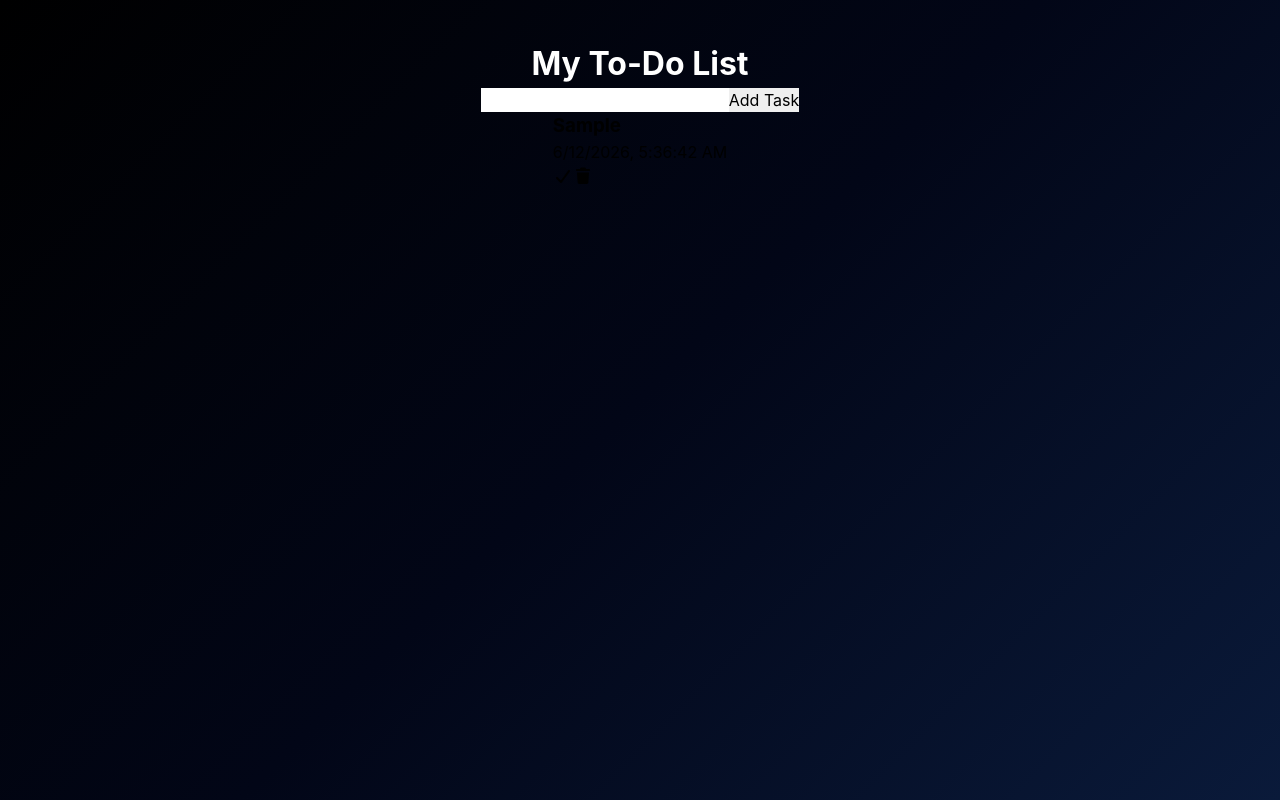
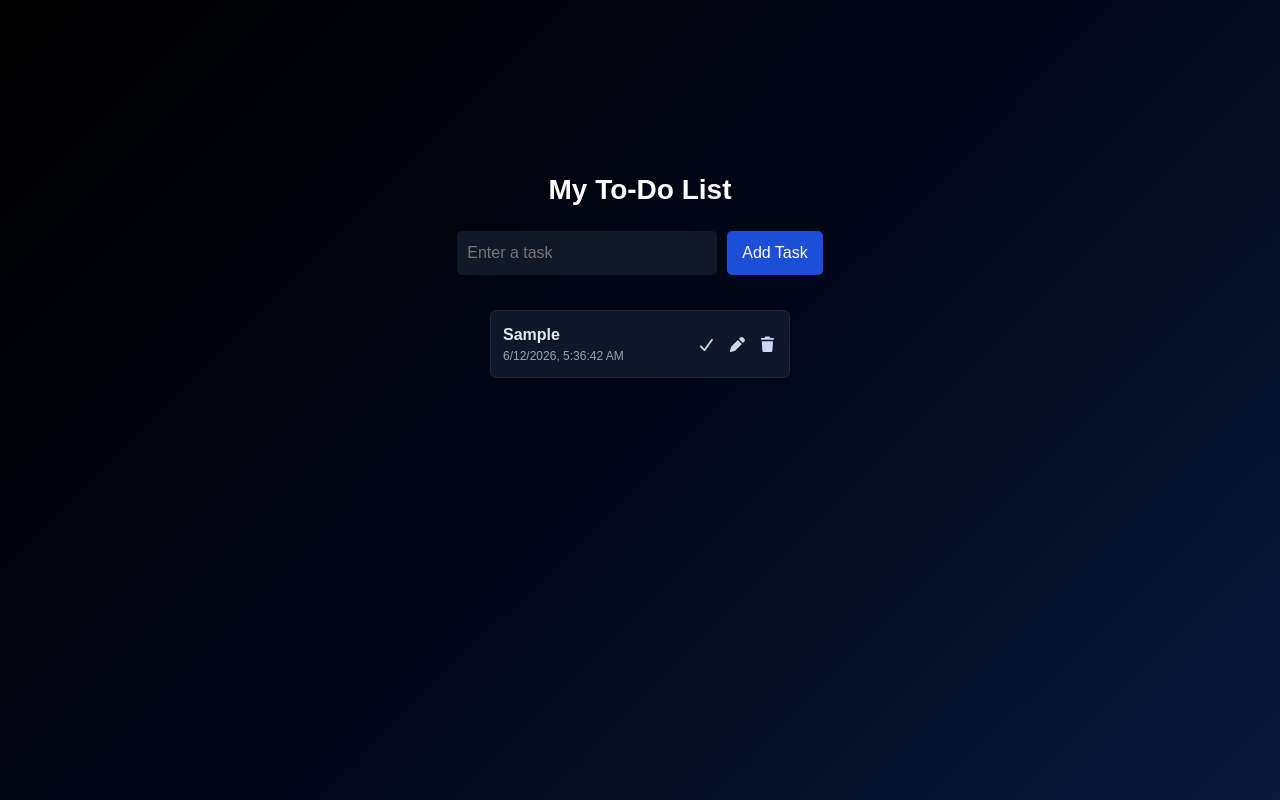
Before and after one commit to rataulharman/to-do, a React (Create React App) app: page / in a window 1280 px wide. Both pictures are taken after typing "Sample" into the empty fields and a click on the button "Add Task". Built offline with nearby package versions, Linux system fonts and the light colour scheme.

Commit message:
updated css for ui

```diff
--- a/src/App.js
+++ b/src/App.js
@@ -1,4 +1,4 @@
-import { useReducer, useState, useEffect } from "react";
+import { useReducer, useEffect, useState } from "react";
 import AddTask from "./components/AddTask";
 import TaskList from "./components/TaskList";
 
@@ -11,53 +11,44 @@ function reducer(state, action) {
       return state.filter(task => task.id !== action.payload);
 
     case "COMPLETE_TASK":
-      return state.map(task =>
-        task.id === action.payload
-          ? { ...task, completed: !task.completed }
-          : task
+      return state.map((task) =>
+        task.id === action.payload ? {...task, completed: !task.completed} : task
       );
 
     case "EDIT_TASK":
-      return state.map(task =>
-        task.id === action.payload.id
-          ? {
-              ...task,
-              text: action.payload.text,
-              date: new Date().toLocaleString()
-            }
-          : task
+      return state.map((task) =>
+        task.id === action.payload.id ? {...task, text: action.payload.text, date: new Date().toLocaleString() } : task
       );
-
     default:
       return state;
   }
 }
 
 function App() {
-  const [tasks, dispatch] = useReducer(reducer, [], () => {
-    const saved = localStorage.getItem("tasks");
-    return saved ? JSON.parse(saved) : [];
-  });
 
  const [taskText, setTaskText] = useState("");
  const [editId, setEditId] = useState(null);
 
-  useEffect(() => {
-    localStorage.setItem("tasks", JSON.stringify(tasks));
+  const [tasks, dispatch] = useReducer(reducer, [], () => {
+      const savedTasks = localStorage.getItem("tasks");
+      return savedTasks ? JSON.parse(savedTasks) : [];
+    }
+  );
+
+  useEffect(() => {localStorage.setItem("tasks",JSON.stringify(tasks));
   }, [tasks]);
 
   return (
     <div className="container">
       <h1>My To-Do List</h1>
-
       <AddTask
-        dispatch={dispatch}
         taskText={taskText}
         setTaskText={setTaskText}
         editId={editId}
         setEditId={setEditId}
-      />
+        dispatch={dispatch}/>
 
+      <div className="task-list">
         <TaskList
           tasks={tasks}
           dispatch={dispatch}
@@ -65,6 +56,7 @@ function App() {
           setEditId={setEditId}
         />
       </div>
+    </div>
   );
 }
 
--- a/src/components/AddTask.js
+++ b/src/components/AddTask.js
@@ -1,8 +1,8 @@
 function AddTask(props) {
   const handleSubmit = (e) => {
     e.preventDefault();
-    if (!props.taskText.trim()) return;
-
+     if (!props.taskText.trim())
+        return;
 if (props.editId === null) {
     props.dispatch({
       type: "ADD_TASK",
@@ -13,7 +13,7 @@ function AddTask(props) {
         date: new Date().toLocaleString()
       }
     });
-    } else {
+}   else {
       props.dispatch({
         type: "EDIT_TASK",
         payload: {
@@ -21,10 +21,8 @@ function AddTask(props) {
           text: props.taskText
         }
       });
-
         props.setEditId(null);
     }
-
     props.setTaskText("");
   };
 
@@ -32,10 +30,11 @@ function AddTask(props) {
     <section className="task-add">
         <form onSubmit={handleSubmit}>
             <input
+                type="text"
+                placeholder="Enter a task"
                 value={props.taskText}
-          onChange={(e) => props.setTaskText(e.target.value)}
-        />
-        <button>
+                onChange={(e) => props.setTaskText(e.target.value)}/>
+            <button type="submit">
                 {props.editId === null ? "Add Task" : "Update Task"}
             </button>
         </form>
--- a/src/components/TaskList.js
+++ b/src/components/TaskList.js
@@ -1,16 +1,17 @@
 import { FontAwesomeIcon } from "@fortawesome/react-fontawesome";
-import { faTrash, faCheck } from "@fortawesome/free-solid-svg-icons";
+import { faTrash, faPen, faCheck } from "@fortawesome/free-solid-svg-icons";
 
 function TaskList(props) {
   return (
     <div>
       {props.tasks.map((task) => (
-        <div key={task.id} className="task">
+        <div
+          key={task.id}
+          className={task.completed ? "task completed" : "task"}>
           <div>
             <h3>{task.text}</h3>
             <p>{task.date}</p>
           </div>
-
           <div className="icons">
             <FontAwesomeIcon
               icon={faCheck}
@@ -19,9 +20,13 @@ function TaskList(props) {
                   type: "COMPLETE_TASK",
                   payload: task.id
                 })
-              }
-            />
-
+              }/>
+            <FontAwesomeIcon
+              icon={faPen}
+              onClick={() => {
+                props.setEditId(task.id);
+                props.setTaskText(task.text);
+              }}/>
             <FontAwesomeIcon
               icon={faTrash}
               onClick={() =>
@@ -29,8 +34,7 @@ function TaskList(props) {
                   type: "DELETE_TASK",
                   payload: task.id
                 })
-              }
-            />
+              }/>
           </div>
         </div>
       ))}
--- a/src/css/index.css
+++ b/src/css/index.css
@@ -8,8 +8,89 @@
     min-height: 100vh;
     background: linear-gradient(135deg, #000000, #020617, #0a1a3a);
     padding-top: 40px;
+    font-family: Arial, sans-serif;
 }
 
 h1 {
+    margin-top: auto;
+    font-size: 28px;
+    margin-bottom: 20px;
+    color: #ffffff;
+}
+
+.task-add form {
+    display: flex;
+    gap: 10px;
+    margin-bottom: 25px;
+}
+
+.task-add input {
+    width: 260px;
+    padding: 10px;
+    border: none;
+    border-radius: 5px;
+    background: #111827;
     color: white;
 }
+
+.task-add button {
+    padding: 10px 15px;
+    border-radius: 5px;
+    background: #1d4ed8;
+    color: white;
+}
+
+.task-list {
+    display: flex;
+    flex-direction: column;
+    flex-wrap: wrap;
+    height: 500px;
+    gap: 15px;
+}
+
+.task {
+    margin-top: 10px;
+    width: 300px;
+    background: #0f172a;
+    padding: 12px;
+    border-radius: 6px;
+    display: flex;
+    justify-content: space-between;
+    align-items: center;
+    border: 1px solid #1e293b;
+}
+
+.task h3 {
+    font-size: 16px;
+    color: #e2e8f0;
+}
+
+.task p {
+    font-size: 12px;
+    color: #94a3b8;
+}
+
+.completed {
+    border-left: 5px solid #22c55e;
+}
+
+.completed h3 {
+    color: #64748b;
+}
+
+.icons {
+    display: flex;
+    gap: 12px;
+}
+
+.icons svg {
+    font-size: 15px;
+    cursor: pointer;
+    color: #cbd5f5;
+    transition: 0.2s;
+}
+
+.icons svg:hover {
+    transform: scale(1.2);
+    color: #ffffff;
+}
```
Lines whose indentation alone changed are shown as unchanged.
